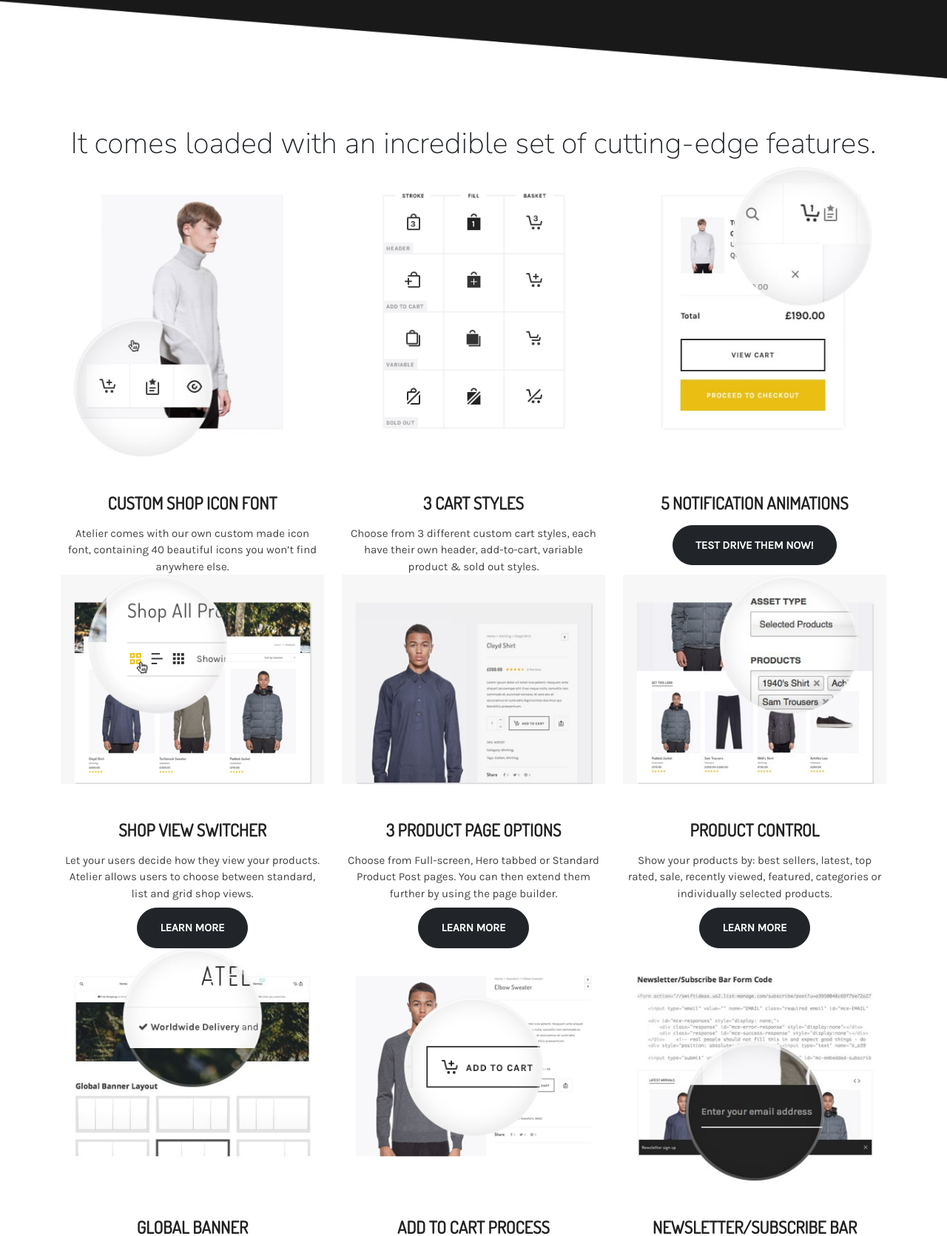
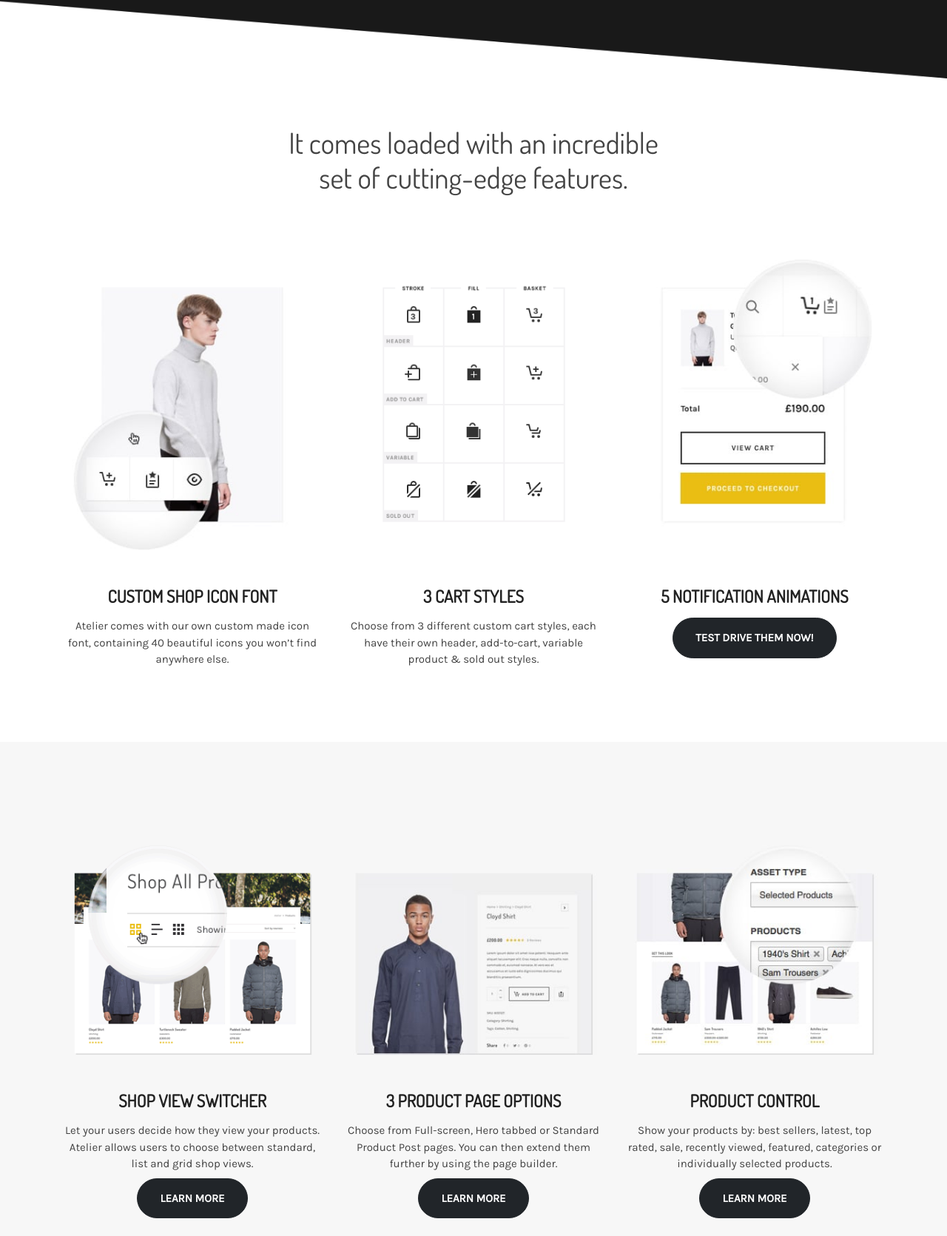
Before and after one commit to mirferidagalarov/Ateiler, a website: page features.html in a window 1280 px wide. Shown: the part 1129-2800 px from the top of the page at 74% size. Drawn offline with nearby package versions, Linux system fonts and the light colour scheme.

Commit message:
simple padding problem

```diff
--- a/features.html
+++ b/features.html
@@ -490,7 +490,7 @@
           </div>
 
         <!-- slider section -->
-        <section id="slider-section item">
+        <section id="slider-section" class="item">
             <div class="section-div">
                 <div class="container">
                     <div class="banner-text d-flex justify-content-center text-center">
@@ -532,7 +532,7 @@
         </section>
 
         <!-- features section -->
-        <section id="features-section item">
+        <section id="features-section" class="item">
             <div class="container">
                 <div class="heading-text d-flex justify-content-center text-center">
                     <h1 class="fw-normal">It comes loaded with an incredible set of
@@ -562,7 +562,7 @@
 
         </section>
         <!-- features-section2 -->
-        <section id="features-section2 item">
+        <section id="features-section2" class="item">
             <div class="container">
                 <div class="card-section row">
                     <div class="card-item col-lg-4 col-md-4 col-12 text-center d-flex flex-column align-items-center">
@@ -595,7 +595,7 @@
             </div>
         </section>
         <!-- features section3 -->
-        <section id="features-section3 item">
+        <section id="features-section3" class="item">
             <div class="container">
                 <div class="card-section row">
                     <div class="card-item col-lg-4 col-md-4 col-12 text-center d-flex flex-column align-items-center">
@@ -625,7 +625,7 @@
 
         </section>
         <!-- layout section -->
-        <section id="layout-section item">
+        <section id="layout-section" class="item">
             <img class="img-fluid w-100" src="sass/assets/img/wave (3).png" alt="">
             <div class="section-div1">
                 <div class="container">
```
